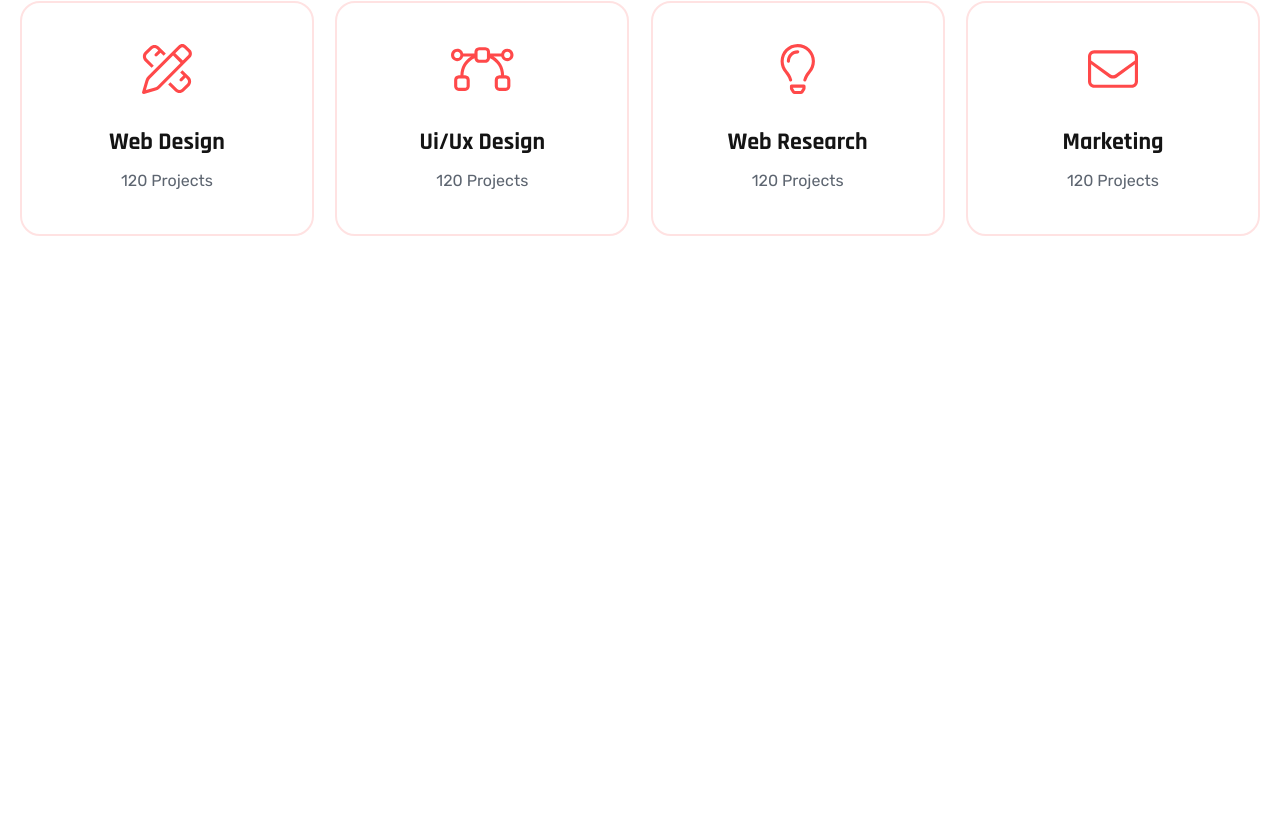
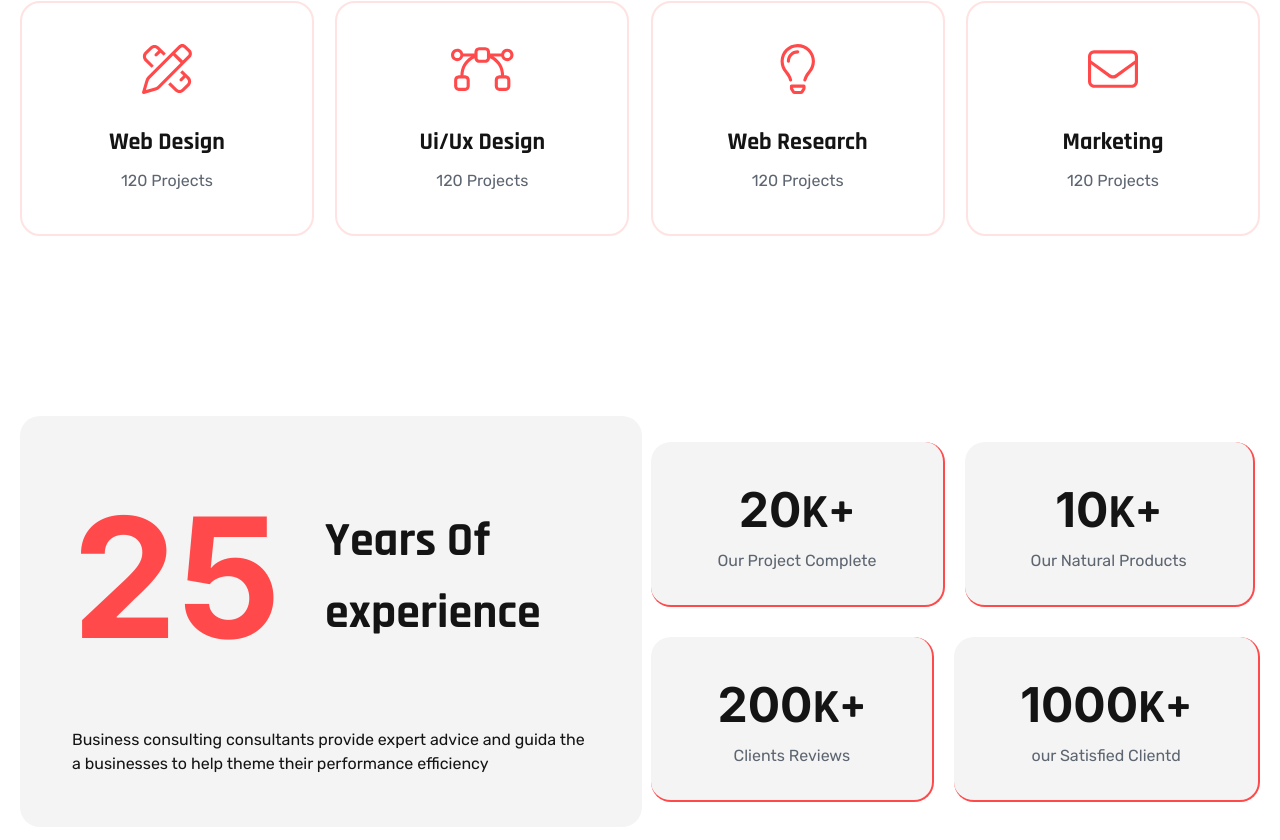
Before and after one commit to devrafsun10/renni, a React (Vite) app: page / in a window 1280 px wide. Shown: the part 1018-1858 px from the top of the page. Before the commit the page ends 1344 px from the top, so only its background shows below. Built offline with nearby package versions, Linux system fonts and the light colour scheme.

Commit message:
counter part

```diff
--- a/src/App.jsx
+++ b/src/App.jsx
@@ -1,6 +1,7 @@
 import Banner from "./components/Banner/Banner"
 import Bannerresponsive from "./components/Banner/Bannerresponsive"
 import Card from "./components/Card/Card"
+import Counter from "./components/Counter/Counter"
 import Navbar from "./components/Navbar/Navbar"
 
 function App() {
@@ -11,6 +12,7 @@ function App() {
     <Banner/>
     <Bannerresponsive/>
     <Card/>
+    <Counter/>
     </>
   )
 }
--- /dev/null
+++ b/src/components/Counter/Counter.jsx
@@ -0,0 +1,49 @@
+import React from "react";
+
+const Counter = () => {
+  return (
+    <div className="bg-[#FFFFFF] md:pt-22.5 md:pb-30 p-5">
+        <div className=" container md:flex items-center justify-between">
+      <div className=" bg-[#F4F4F4] py-7.5 md:py-0 px-5 md:px-13 md:pt-9 md:pb-12.75 mb-8 md:mb-0 rounded-[20px] ">
+        <div>
+        <div className=" md:flex items-center gap-x-11 md:mb-6.5">
+          <h3 className=" font-tertiary font-bold text-[100px] md:text-[167px] text-[#FF494A]">25</h3>
+          <h4 className=" font-primary font-bold text-[26px] md:text-[48px] text-[#141414]">Years Of <span className=" md:block">experience</span></h4>
+        </div>
+        <p className=" font-secondary font-normal text-[16px] text-[#141414] md:w-129.5">
+          Business consulting consultants provide expert advice and guida the a
+          businesses to help theme their performance efficiency
+        </p>
+      </div>
+      </div>
+
+      <div>
+        <div className=" md:flex items-center gap-x-5 mb-7.5">
+            <div className=" py-8 px-16.5 bg-[#F4F4F4] rounded-[20px] border-r-2 border-b-2 border-[#FF494A] mb-7.5 md:mb-0 ">
+                <h4 className=" text-center font-tertiary font-bold text-[48px] text-[#141414]">20<span className=" font-primary font-bold text-[48px]">K+</span></h4>
+                <p className=" font-secondary font-normal text-[16px] text-[#5D6570] text-center">Our Project Complete</p>
+            </div>
+            <div className=" py-8 px-16.5 bg-[#F4F4F4] rounded-[20px] border-r-2 border-b-2 border-[#FF494A] ">
+                <h4 className=" text-center font-tertiary font-bold text-[48px] text-[#141414]">10<span className=" font-primary font-bold text-[48px]">K+</span></h4>
+                <p className=" font-secondary font-normal text-[16px] text-[#5D6570] text-center">Our Natural Products</p>
+            </div>
+        </div>
+
+        <div className=" md:flex items-center gap-x-5">
+            <div className=" py-8 px-16.5 bg-[#F4F4F4] rounded-[20px] border-r-2 border-b-2 border-[#FF494A]  mb-7.5 md:mb-0 ">
+                <h4 className=" text-center font-tertiary font-bold text-[48px] text-[#141414]">200<span className=" font-primary font-bold text-[48px]">K+</span></h4>
+                <p className=" font-secondary font-normal text-[16px] text-[#5D6570] text-center">Clients Reviews</p>
+            </div>
+            <div className=" py-8 px-16.5 bg-[#F4F4F4] rounded-[20px] border-r-2 border-b-2 border-[#FF494A] ">
+                <h4 className=" text-center font-tertiary font-bold text-[48px] text-[#141414]">1000<span className=" font-primary font-bold text-[48px]">K+</span></h4>
+                <p className=" font-secondary font-normal text-[16px] text-[#5D6570] text-center">our Satisfied Clientd</p>
+            </div>
+        </div>
+
+      </div>
+    </div>
+    </div>
+  );
+};
+
+export default Counter;
--- a/src/index.css
+++ b/src/index.css
@@ -1,10 +1,11 @@
-@import url('https://fonts.googleapis.com/css2?family=Rajdhani:wght@300;400;500;600;700&family=Rubik:ital,wght@0,300..900;1,300..900&display=swap');
+@import url('https://fonts.googleapis.com/css2?family=Inter:ital,opsz,wght@0,14..32,100..900;1,14..32,100..900&family=Rajdhani:wght@300;400;500;600;700&family=Rubik:ital,wght@0,300..900;1,300..900&display=swap');
 
 @import "tailwindcss";
 
 @theme {
   --font-primary: "Rajdhani", sans-serif;
   --font-secondary:"Rubik", sans-serif;
+  --font-tertiary: "Inter", sans-serif;
 }
 
 @layer utilities {
```
